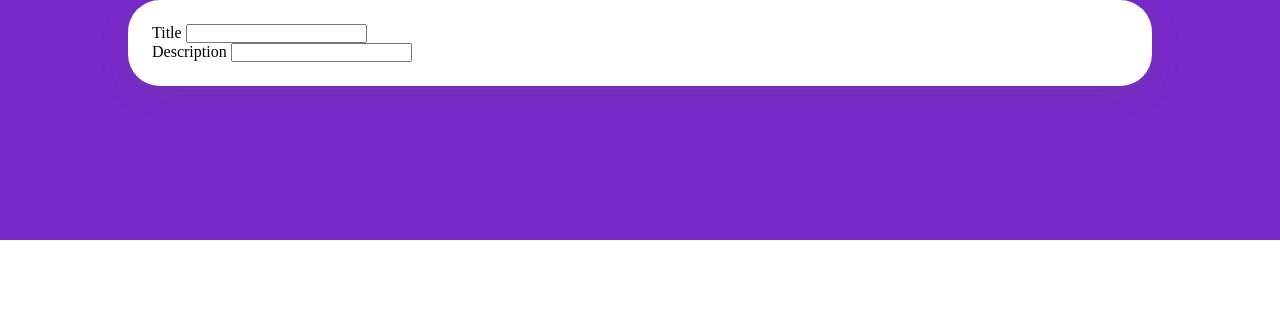
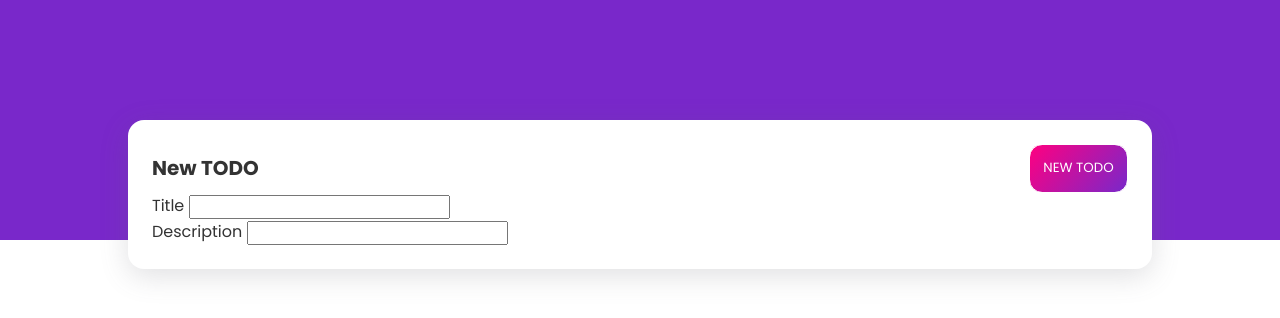
Before and after one commit to ripterdust/prueba-tecnica, a website built with webpack: page src/index.html in a window 1280 px wide. Built offline with nearby package versions, Linux system fonts and the light colour scheme.

Commit message:
Finished the form

```diff
--- a/src/js/controller/home.controller.ts
+++ b/src/js/controller/home.controller.ts
@@ -11,5 +11,11 @@ export default (content: HTMLDivElement) => {
   const div = content;
   div.innerHTML = view;
 
+  // Form to add TODOs
+  const form = document.querySelector('.form') as HTMLFormElement;
+  form.addEventListener('submit', (e) => {
+    e.preventDefault();
+  });
+
   return div;
 };
--- a/src/js/views/home.html
+++ b/src/js/views/home.html
@@ -1,11 +1,17 @@
 <form action="/" class="form box">
+
+    <div class="title">
+        New TODO
+        <button type="submit" class="button">New TODO</button>
+    </div>
     <div class="form-section">
         <label for="title" class="form-section-label">Title</label>
-        <input type="text" name="title" id="form-title-input" class="form-section-input">
+        <input type="text" name="title" id="form-title-input" class="form-section-input" required>
     </div>
     <div class="form-section">
         <label for="description" class="form-section-label">Description</label>
-        <input type="text" name="title" id="form-descripcion-input" class="form-section-input">
+        <input type="text" name="title" id="form-descripcion-input" class="form-section-input" required>
+    </div>
 
-    </div>
+
 </form>
--- a/src/styles/partials/general.scss
+++ b/src/styles/partials/general.scss
@@ -2,13 +2,13 @@
   box-sizing: border-box;
   margin: 0;
   padding: 0;
+  color: $fontColor;
+  font-family: 'Poppins', sans-serif;
 }
 
 body {
   width: 100vw;
   height: 100vh;
-}
-body {
   position: relative;
 }
 
@@ -21,6 +21,7 @@ body {
   height: 100vh;
   display: flex;
   justify-content: center;
+  padding: 15vh 0 0 0;
 }
 
 // Box general styles
@@ -30,15 +31,29 @@ body {
   background: white;
   max-height: 100%;
   box-shadow: $boxShadow;
-  border-radius: 2em;
+  border-radius: $radius;
   padding: 1.5em;
   max-width: calc(100vw / 5 * 4);
 
   .title {
     font-weight: bold;
-    font-size: 15px;
+    font-size: 20px;
     display: flex;
     align-items: center;
     justify-content: space-between;
   }
 }
+
+.button {
+  background: $gradient;
+  border: 1px solid;
+  color: white;
+  padding: 1em;
+  border-radius: $radius;
+  text-transform: uppercase;
+  cursor: pointer;
+
+  &:active {
+    transform: scale(0.9);
+  }
+}
--- a/src/styles/partials/variables.scss
+++ b/src/styles/partials/variables.scss
@@ -1,3 +1,6 @@
 $purple: #7928ca;
 $pink: #ff0080;
 $boxShadow: rgba(100, 100, 111, 0.2) 0px 7px 29px 0px;
+$fontColor: #333;
+$radius: 1em;
+$gradient: linear-gradient(310deg, $purple, $pink);
```
